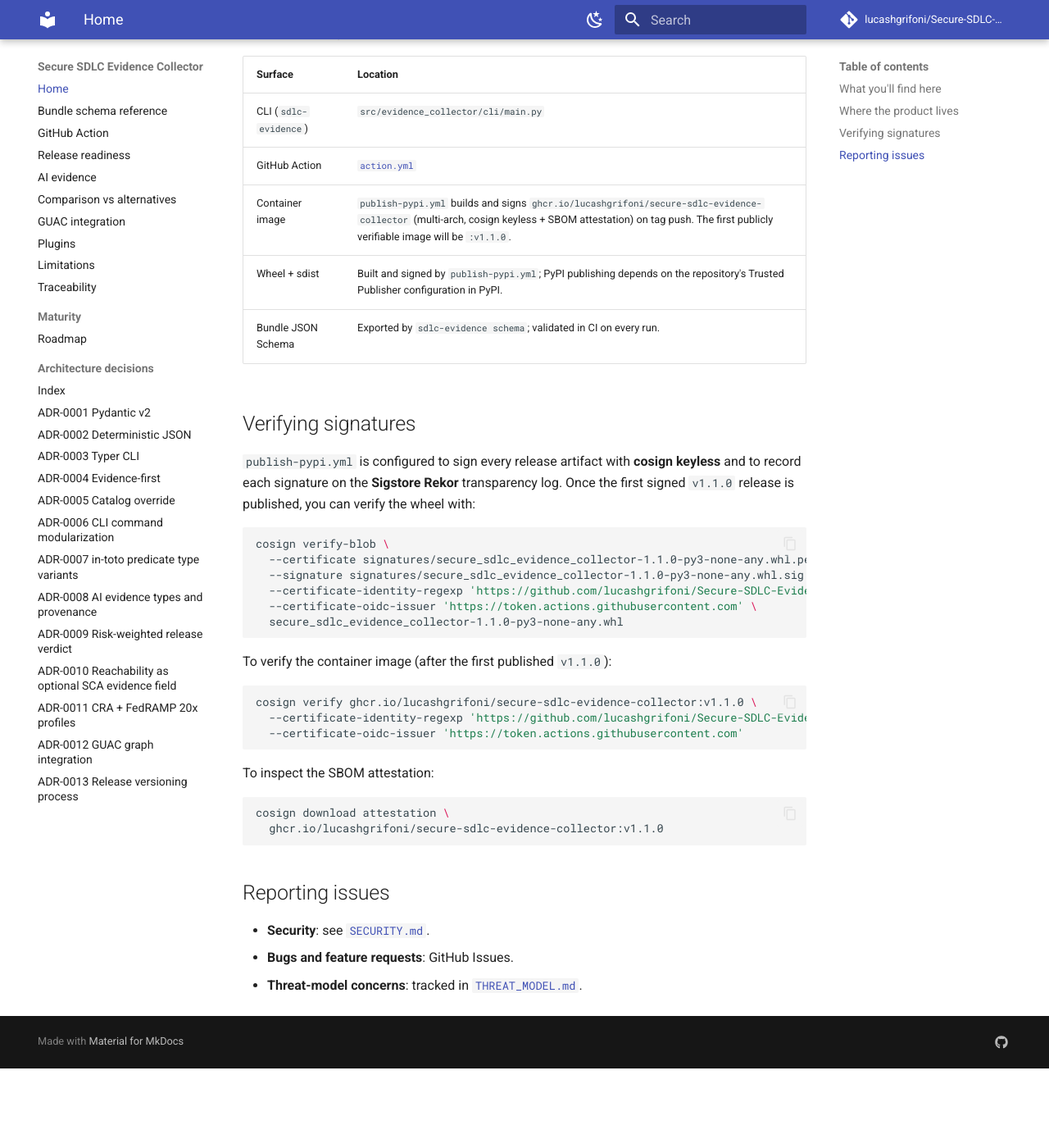
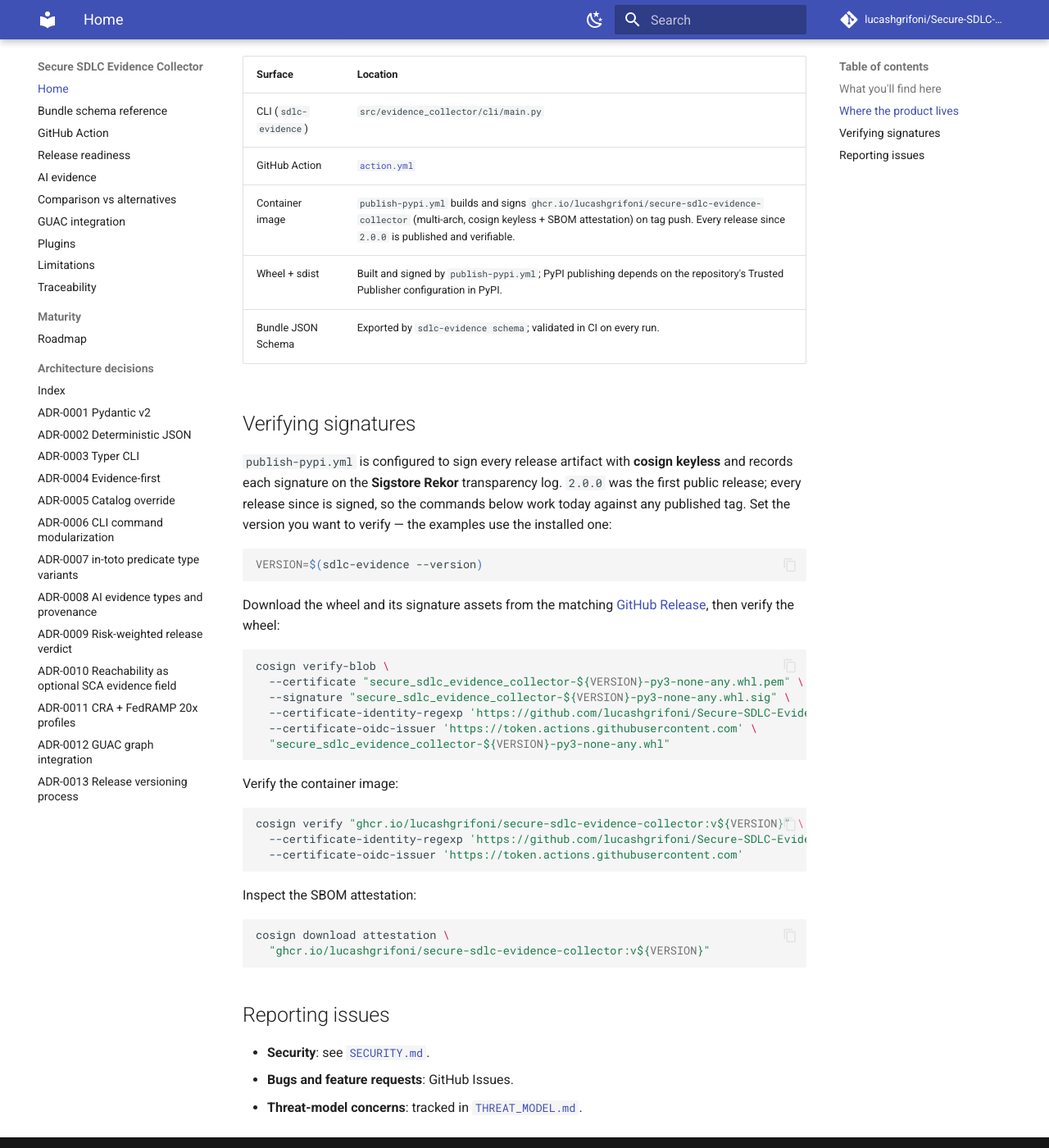
Before and after one commit to lucashgrifoni/Secure-SDLC-Evidence-Collector, an MkDocs documentation site: the page built from docs/index.md, in a window 1280 px wide and 1400 px high, scrolled down 793 px. Shown: the whole window at 82% size. Built offline with MkDocs 1.6.1 and Material for MkDocs 9.7.7, drawn with Linux system fonts in a browser that asks for light colours; comment, search, counter and statistics services are not loaded; before the commit the page ends 2096 px from its top, so only the background shows below that.

Commit message:
docs: point the verification recipe and the pre-commit pin at real releases
Two documented commands that failed 100% of the time.

`docs/index.md` — the published site's Home — taught `cosign verify` against
`v1.1.0`. That tag never existed: the tag list jumps v1.0.1 to v2.0.0, PyPI has
no 1.1.0, and the GitHub Releases API returns 404 for it. On the page whose
entire purpose is proving the supply chain is verifiable, all three commands
were unrunnable. It also under-claimed, describing signing in the future tense
while nine signed releases already existed. Rewritten around
`VERSION=$(sdlc-evidence --version)` so the recipe stays correct as the project
moves, and in the present tense to match SECURITY.md.

`README.md` pinned the pre-commit example at `rev: v2.1.0`, a tag published
before `.pre-commit-hooks.yaml` existed — that file first shipped in v2.2.0.
`pre-commit` reads the manifest immediately after cloning, so the copy-pasted
block raised InvalidManifestError and aborted before installing a single hook.
It is the only "install nothing by hand" adoption path in the README, and the
comment `# pin to a released tag` actively invited trust. The same stale pin
was duplicated in the manifest's own header.

Adds tests that fail if either regresses: no 1.1.0 anywhere in docs/index.md,
and every `rev:` pin must name a tag that actually contains the manifest.

````diff
--- a/.pre-commit-hooks.yaml
+++ b/.pre-commit-hooks.yaml
@@ -9,7 +9,7 @@
 #
 #   repos:
 #     - repo: https://github.com/lucashgrifoni/Secure-SDLC-Evidence-Collector
-#       rev: v2.1.0            # pin to a released tag
+#       rev: v2.2.0            # first tag that ships .pre-commit-hooks.yaml
 #       hooks:
 #         - id: sdlc-evidence-validate-exceptions
 #         - id: sdlc-evidence-doctor
--- a/docs/index.md
+++ b/docs/index.md
@@ -32,39 +32,48 @@
 |--------------------------------------|-------------------------------------------------------------------------------------------|
 | CLI (`sdlc-evidence`)                | `src/evidence_collector/cli/main.py`                                                      |
 | GitHub Action                        | [`action.yml`](https://github.com/lucashgrifoni/Secure-SDLC-Evidence-Collector/blob/main/action.yml) |
-| Container image                      | `publish-pypi.yml` builds and signs `ghcr.io/lucashgrifoni/secure-sdlc-evidence-collector` (multi-arch, cosign keyless + SBOM attestation) on tag push. The first publicly verifiable image will be `:v1.1.0`. |
+| Container image                      | `publish-pypi.yml` builds and signs `ghcr.io/lucashgrifoni/secure-sdlc-evidence-collector` (multi-arch, cosign keyless + SBOM attestation) on tag push. Every release since `2.0.0` is published and verifiable. |
 | Wheel + sdist                        | Built and signed by `publish-pypi.yml`; PyPI publishing depends on the repository's Trusted Publisher configuration in PyPI. |
 | Bundle JSON Schema                   | Exported by `sdlc-evidence schema`; validated in CI on every run.                         |
 
 ## Verifying signatures
 
 `publish-pypi.yml` is configured to sign every release artifact with
-**cosign keyless** and to record each signature on the **Sigstore
-Rekor** transparency log. Once the first signed `v1.1.0` release is
-published, you can verify the wheel with:
+**cosign keyless** and records each signature on the **Sigstore Rekor**
+transparency log. `2.0.0` was the first public release; every release since is
+signed, so the commands below work today against any published tag. Set the
+version you want to verify — the examples use the installed one:
+
+```bash
+VERSION=$(sdlc-evidence --version)
+```
+
+Download the wheel and its signature assets from the matching
+[GitHub Release](https://github.com/lucashgrifoni/Secure-SDLC-Evidence-Collector/releases),
+then verify the wheel:
 
 ```bash
 cosign verify-blob \
-  --certificate signatures/secure_sdlc_evidence_collector-1.1.0-py3-none-any.whl.pem \
-  --signature signatures/secure_sdlc_evidence_collector-1.1.0-py3-none-any.whl.sig \
+  --certificate "secure_sdlc_evidence_collector-${VERSION}-py3-none-any.whl.pem" \
+  --signature "secure_sdlc_evidence_collector-${VERSION}-py3-none-any.whl.sig" \
   --certificate-identity-regexp 'https://github.com/lucashgrifoni/Secure-SDLC-Evidence-Collector' \
   --certificate-oidc-issuer 'https://token.actions.githubusercontent.com' \
-  secure_sdlc_evidence_collector-1.1.0-py3-none-any.whl
+  "secure_sdlc_evidence_collector-${VERSION}-py3-none-any.whl"
 ```
 
-To verify the container image (after the first published `v1.1.0`):
+Verify the container image:
 
 ```bash
-cosign verify ghcr.io/lucashgrifoni/secure-sdlc-evidence-collector:v1.1.0 \
+cosign verify "ghcr.io/lucashgrifoni/secure-sdlc-evidence-collector:v${VERSION}" \
   --certificate-identity-regexp 'https://github.com/lucashgrifoni/Secure-SDLC-Evidence-Collector' \
   --certificate-oidc-issuer 'https://token.actions.githubusercontent.com'
 ```
 
-To inspect the SBOM attestation:
+Inspect the SBOM attestation:
 
 ```bash
 cosign download attestation \
-  ghcr.io/lucashgrifoni/secure-sdlc-evidence-collector:v1.1.0
+  "ghcr.io/lucashgrifoni/secure-sdlc-evidence-collector:v${VERSION}"
 ```
 
 ## Reporting issues
````
Also changed, not shown: README.md (+1 -1 lines), 1 other file.
